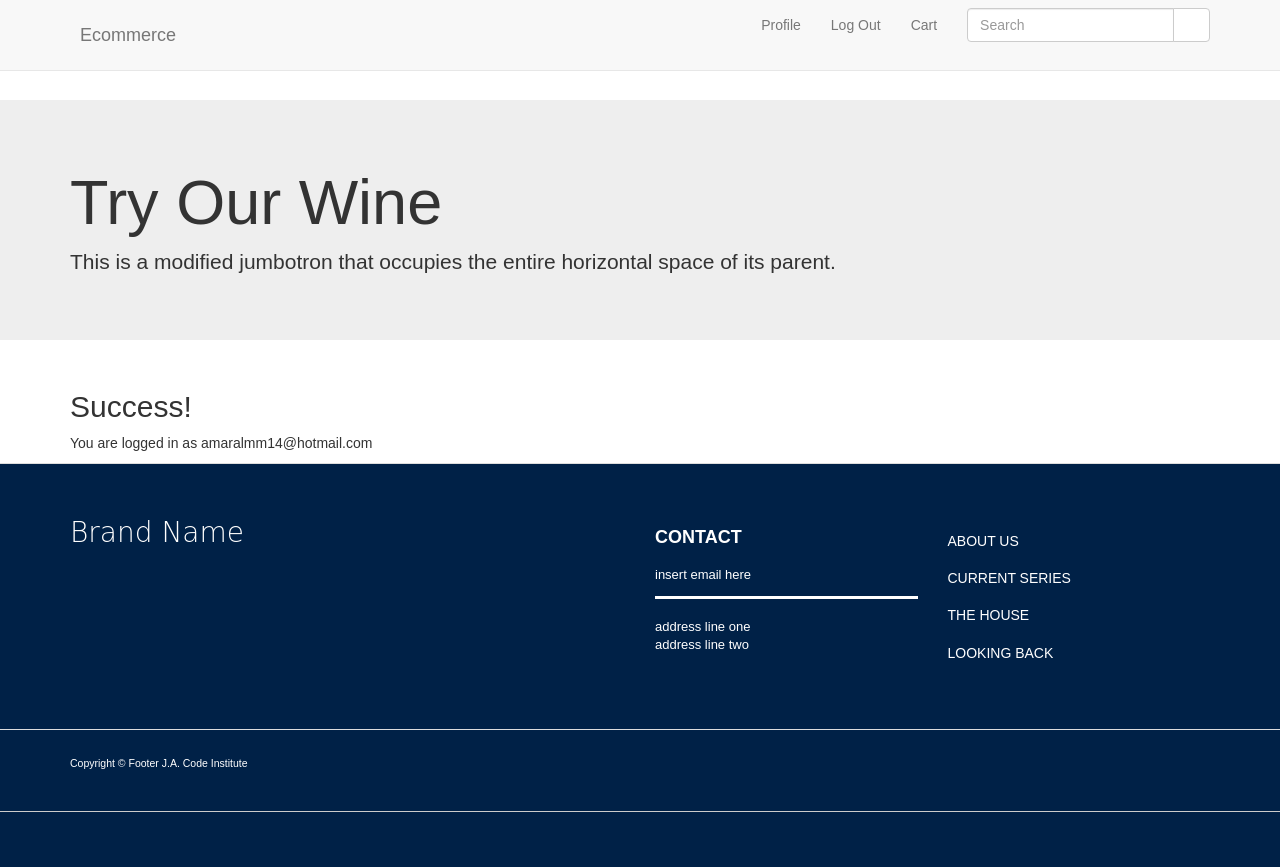
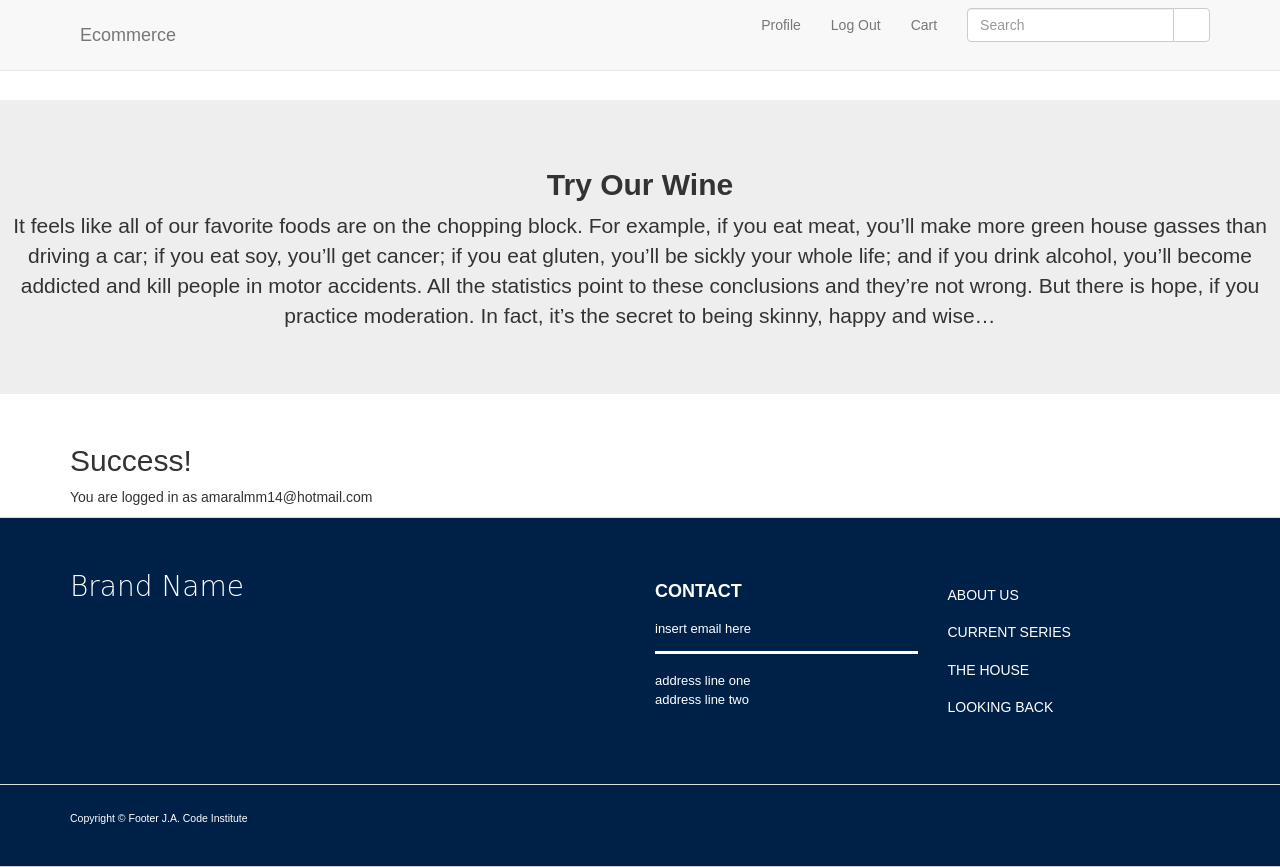
Before and after one commit to jamaral14/Full-Stack-Frameworks-with-Django-Milestone-Project, a Django app: page /accounts/profile/ in a window 1280 px wide. Before the commit the page ends 812 px from the top, so only its background shows below. Run offline with Django 3.2, Linux system fonts and the light colour scheme; a user stored in the database is signed in; some libraries are stand-ins or nearby versions; some web fonts are replaced.

Commit message:
Added  jumbotron <p> on base.html

```diff
--- a/templates/base.html
+++ b/templates/base.html
@@ -64,9 +64,10 @@
 
   <header>
   <div class="jumbotron">
-  <div class="container">
-    <h1 class="display-4">Try Our Wine</h1>
-    <p class="lead">This is a modified jumbotron that occupies the entire horizontal space of its parent.</p>
+  <div class="text-white text-center py-5 px-4">
+    <h2 class="card-title h1-responsive pt-3 mb-5 font-bold"><strong>Try Our Wine</strong></h2>
+      <p class="mx-5 mb-5">It feels like all of our favorite foods are on the chopping block. For example, if you eat meat, you’ll make more green house gasses than driving a car; if you eat soy, you’ll get cancer; if you eat gluten, you’ll be sickly your whole life; and if you drink alcohol, you’ll become addicted and kill people in motor accidents. All the statistics point to these conclusions and they’re not wrong. But there is hope, if you practice moderation. In fact, it’s the secret to being skinny, happy and wise…
+      </p>
   </div>
 </div>
   </header>
```
